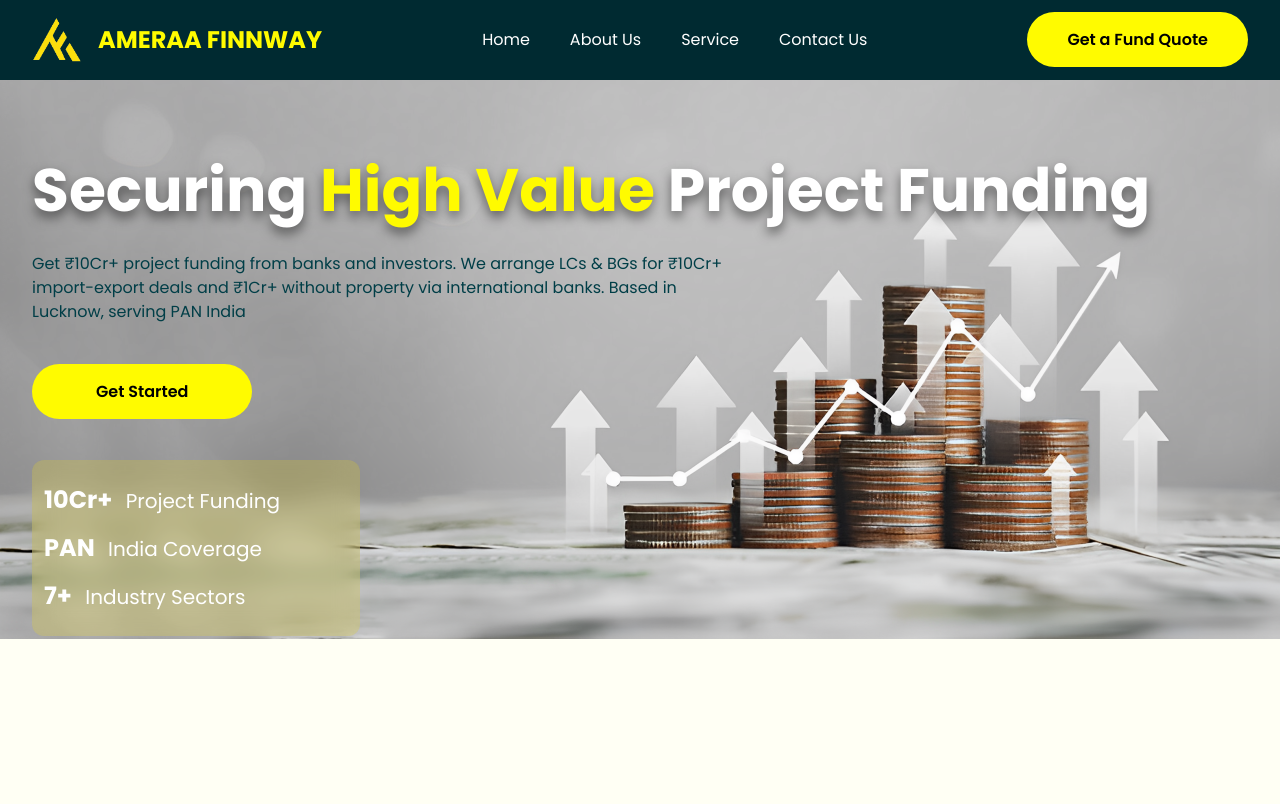
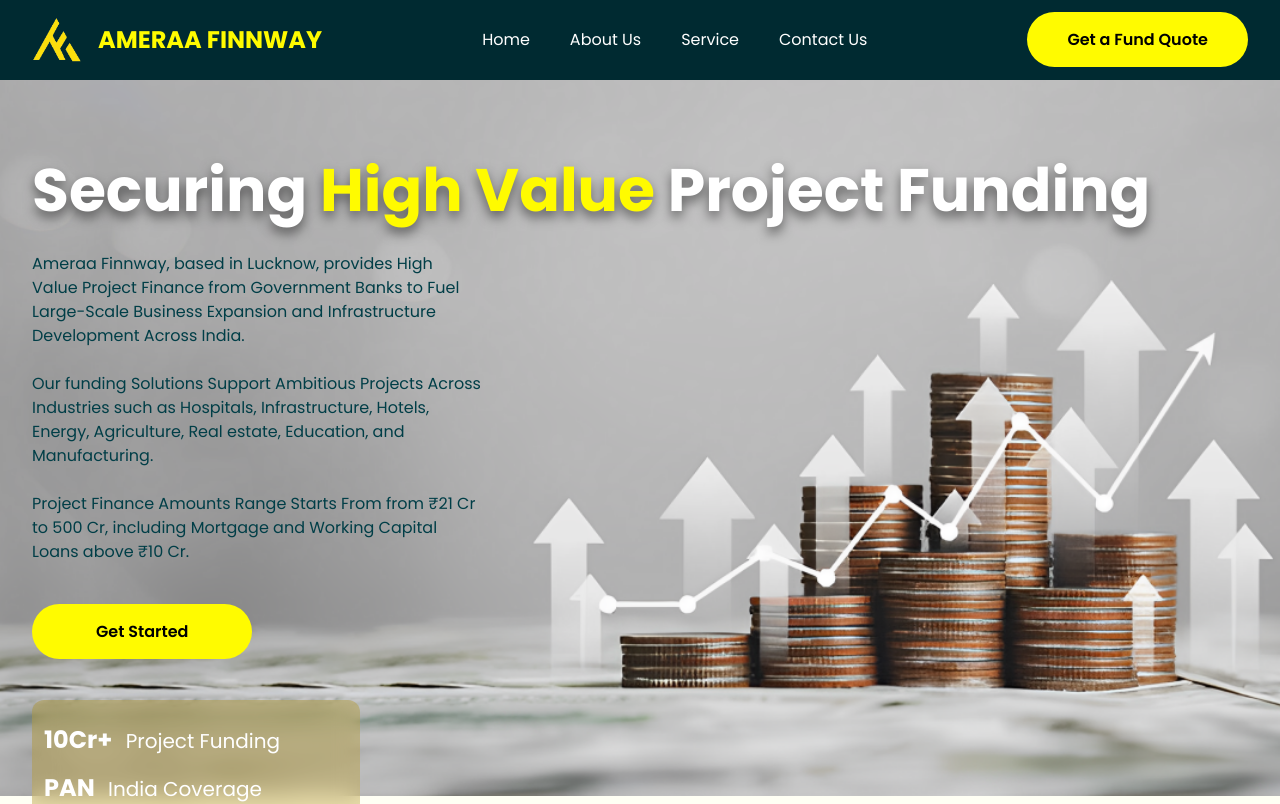
Before and after one commit to Arin7712/ameraa_website, a Next.js app: page / in a window 1280 px wide. Shown: the top 804 px of the page. Built offline with nearby package versions, Linux system fonts and the light colour scheme.

Commit message:
fixed content
Signed-off-by: Yash Goyal <yashgoyalambk@gmail.com>

```diff
--- a/src/app/Sections/Hero.jsx
+++ b/src/app/Sections/Hero.jsx
@@ -2,18 +2,37 @@ import YButton from "../Components/YButton";
 
 export default function Hero() {
   return (
-      <div className="relative mx-auto px-4 sm:px-6 lg:px-8 relative z-10 py-20 max-sm:pt-10 pb-40 max-sm:pb-10 bg-[url('/money21.png')] max-sm:bg-[url('/money22.png')] bg-cover max-sm:bg-[center_bottom] sm:bg-[center_top_-240px] bg-no-repeat">
+    <div className="relative mx-auto px-4 sm:px-6 lg:px-8 z-10 py-20 max-sm:pt-10 pb-40 max-sm:pb-10 bg-[url('/money21.png')] max-sm:bg-[url('/money22.png')] bg-cover max-sm:bg-[center_bottom] sm:bg-[center_top_-240px] bg-no-repeat">
       <div className="mx-auto max-w-7xl">
-          <p className="text-white font-bold max-sm:text-3xl text-6xl drop-shadow-[0_6px_6px_rgba(0,0,0,0.5)]">Securing <span className="text-[#FFFB00]">High Value</span> Project Funding</p>
-          <p className="mt-8 mb-14 max-sm:text-sm max-w-[700px] text-[#003E47]">Get ₹10Cr+ project funding from banks and investors. We arrange LCs & BGs for ₹10Cr+ import-export deals and ₹1Cr+ without property via international banks. Based in Lucknow, serving PAN India</p>
+        <p className="text-white font-bold max-sm:text-3xl text-6xl drop-shadow-[0_6px_6px_rgba(0,0,0,0.5)]">
+          Securing <span className="text-[#FFFB00]">High Value</span> Project
+          Funding
+        </p>
+        <p className="mt-8 mb-14 max-sm:text-sm max-w-[450px] text-[#003E47]">
+          Ameraa Finnway, based in Lucknow, provides High Value Project Finance
+          from Government Banks to Fuel Large-Scale Business Expansion and
+          Infrastructure Development Across India. <br /> <br />
+          Our funding Solutions Support Ambitious Projects Across Industries
+          such as Hospitals, Infrastructure, Hotels, Energy, Agriculture, Real
+          estate, Education, and Manufacturing. <br /> <br />
+          Project Finance Amounts Range Starts From from ₹21 Cr to 500 Cr,
+          including Mortgage and Working Capital Loans above ₹10 Cr. <br />
+        </p>
         <div className="font-semibold max-sm:mb-60 text-black">
           <YButton text="Get Started" padding="px-16" />
         </div>
 
-          <div className="mt-14 max-sm:hidden rounded-xl  bg-[#FBDE0D]/20 text-white w-fit pr-20 py-6 pl-3 backdrop-blur-md ">
-            <p className="text-xl"><span className="font-bold text-2xl pr-2">10Cr+</span> Project Funding</p>
-            <p className="py-4 text-xl"><span className="font-bold text-2xl pr-2">PAN</span> India Coverage</p>
-            <p className="text-xl"><span className="font-bold text-2xl pr-2">7+</span> Industry Sectors</p>
+        <div className="mt-14 max-sm:hidden rounded-xl bg-[#B89300]/30 text-white w-fit pr-20 py-6 pl-3 backdrop-blur-md">
+          <p className="text-xl">
+            <span className="font-bold text-2xl pr-2">10Cr+</span> Project
+            Funding
+          </p>
+          <p className="py-4 text-xl">
+            <span className="font-bold text-2xl pr-2">PAN</span> India Coverage
+          </p>
+          <p className="text-xl">
+            <span className="font-bold text-2xl pr-2">7+</span> Industry Sectors
+          </p>
         </div>
       </div>
     </div>
```
Lines whose indentation alone changed are shown as unchanged.
